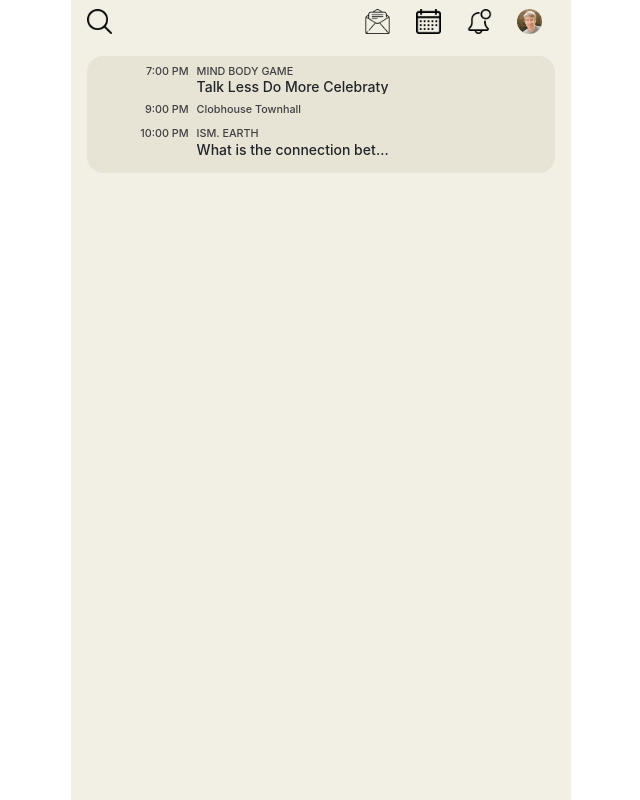
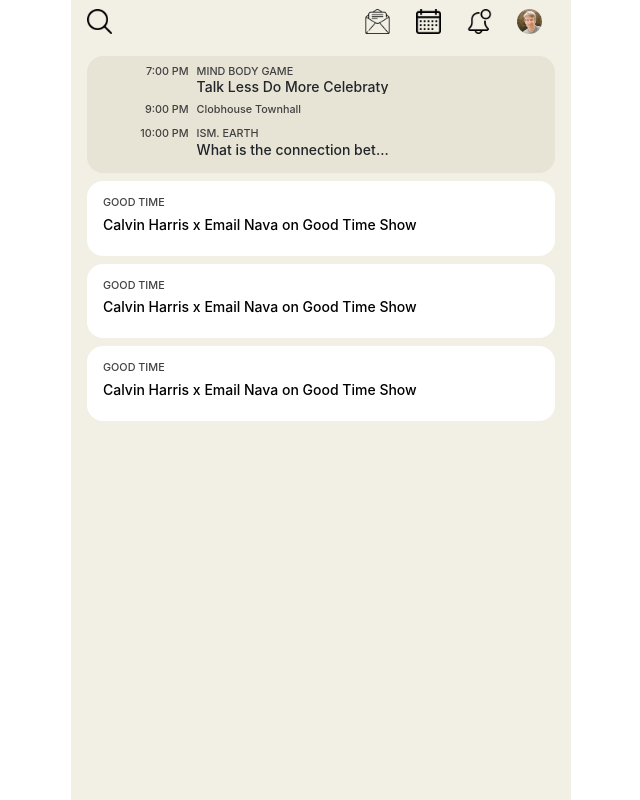
Before and after one commit to drummer-Yurii/clubhouse-clone, a React (Create React App) app: page /home in a window 1280 px wide. Shown: the whole page, without its empty margins (319-959 px from the left). Built offline with nearby package versions, Linux system fonts and the light colour scheme.

Commit message:
add room card component

```diff
--- /dev/null
+++ b/src/components/RoomInfoCard.js
@@ -0,0 +1,21 @@
+import React, { useState, useEffect } from "react";
+import style from '../style/roomCard.module.css';
+import data from '../data/roomCard.json';
+
+export default function RoomInfoCard(props) {
+    return (
+        <>
+            {/* <h2>I am the room info card</h2> */}
+            {data.map((item) => (
+                <div>
+                    <div>
+                        <div className={style.roomCardContainer}>
+                            <h6>{item.title}</h6>
+                            <h2>{item.sub_title}</h2>
+                        </div>
+                    </div>
+                </div>
+            ))}
+        </>
+    )
+}
--- /dev/null
+++ b/src/data/roomCard.json
@@ -0,0 +1,71 @@
+[
+  {
+    "id": 1,
+    "title": "GOOD TIME",
+    "sub_title": "Calvin Harris x Email Nava on Good Time Show",
+    "members": [
+      {
+        "first_name": "Sriram",
+        "last_name": "krishnan"
+      },
+      {
+        "first_name": "Aarthi",
+        "last_name": "Ramamurthy"
+      },
+      {
+        "first_name": "Steven",
+        "last_name": "Sinofsky"
+      },
+      {
+        "first_name": "Paul",
+        "last_name": "Davison"
+      }
+    ]
+  },
+  {
+    "id": 2,
+    "title": "GOOD TIME",
+    "sub_title": "Calvin Harris x Email Nava on Good Time Show",
+    "members": [
+      {
+        "first_name": "Sriram",
+        "last_name": "krishnan"
+      },
+      {
+        "first_name": "Aarthi",
+        "last_name": "Ramamurthy"
+      },
+      {
+        "first_name": "Steven",
+        "last_name": "Sinofsky"
+      },
+      {
+        "first_name": "Paul",
+        "last_name": "Davison"
+      }
+    ]
+  },
+  {
+    "id": 3,
+    "title": "GOOD TIME",
+    "sub_title": "Calvin Harris x Email Nava on Good Time Show",
+    "members": [
+      {
+        "first_name": "Sriram",
+        "last_name": "krishnan"
+      },
+      {
+        "first_name": "Aarthi",
+        "last_name": "Ramamurthy"
+      },
+      {
+        "first_name": "Steven",
+        "last_name": "Sinofsky"
+      },
+      {
+        "first_name": "Paul",
+        "last_name": "Davison"
+      }
+    ]
+  }
+]
--- a/src/pages/Home.js
+++ b/src/pages/Home.js
@@ -1,6 +1,7 @@
 import React from "react";
 import DailyInfoCard from "../components/DailyInfoCard";
 import Header from "../components/Header";
+import RoomInfoCard from "../components/RoomInfoCard";
 import style from '../style/home.module.css';
 
 export default function Home() {
@@ -9,6 +10,7 @@
             <Header />
             <div className={style.home_container}>
                 <DailyInfoCard />
+                <RoomInfoCard />
             </div>
         </>
     )
--- /dev/null
+++ b/src/style/roomCard.module.css
@@ -0,0 +1,20 @@
+.roomCardContainer {
+    background-color: #ffffff;
+    padding: 1em 1em;
+    border-radius: 1em;
+    border: none;
+    margin-top: 0.5em;
+}
+
+.roomCardContainer h6 {
+    font-size: 0.675em;
+    color: var(--textColor);
+    font-weight: 500;
+}
+
+.roomCardContainer h2 {
+    font-size: 0.875em;
+    font-weight: 500;
+    line-height: 1;
+    color: #000000;
+}
```
